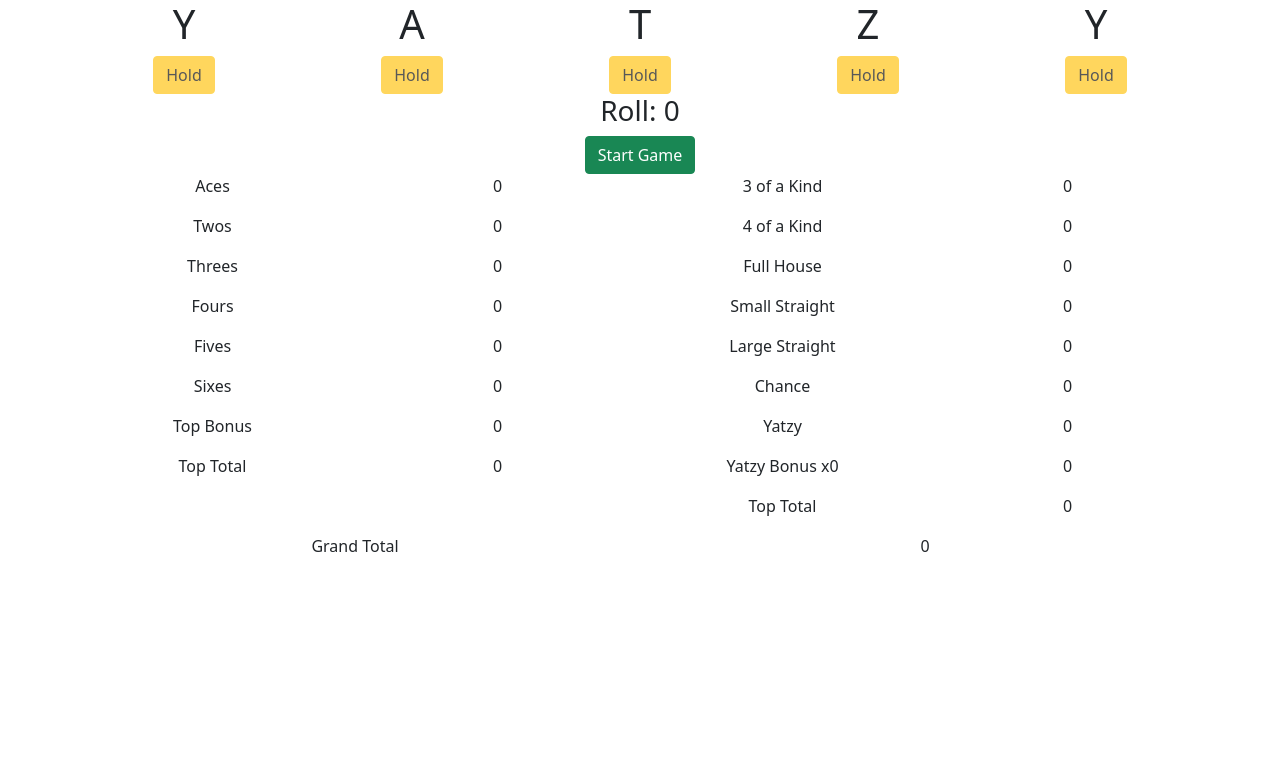
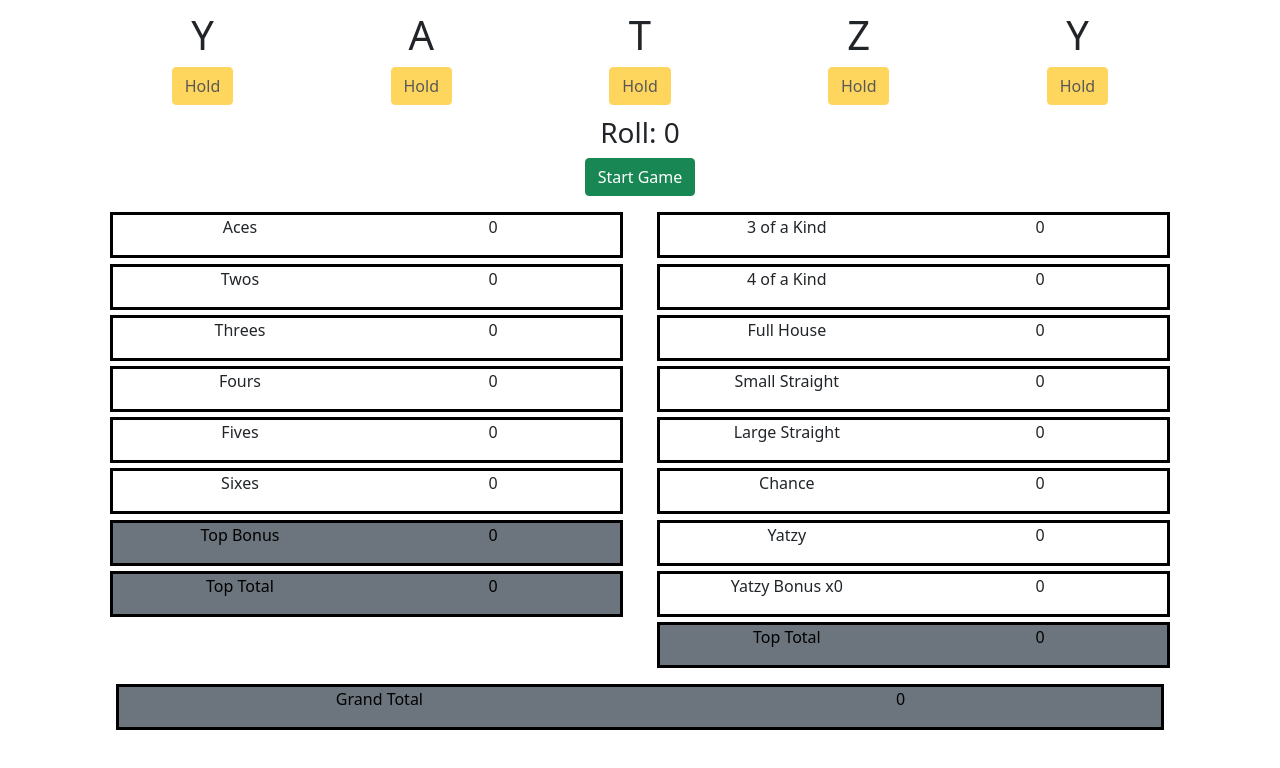
Before and after one commit to mike881205/yatzy, a React (Create React App) app: page / in a window 1280 px wide. Shown: the top 768 px of the page. Built offline with nearby package versions, Linux system fonts and the light colour scheme.

Commit message:
updated styling

```diff
--- a/src/components/BoardRow/index.js
+++ b/src/components/BoardRow/index.js
@@ -9,29 +9,29 @@ const BoardRow = ({ scoreBoard, topScore, bottomScore, handleShow }) => {
     const topTotal = topScore + topBonus();
 
     return (
-        <Row>
+        <Row style={{margin: '1%'}}>
             <Col>
                 <Row>
                     <Col>
                         {scoreBoard[0].map((hand, i) => { return <HandRow key={`top ${i}`} handleShow={handleShow} hand={hand} board={0} index={i} /> })}
-                        <Row >
+                        <Row className="btn-secondary" style={{margin: '1%', border: 'solid black', color: 'black'}}>
                             <Col><p>Top Bonus</p></Col>
                             <Col><p>{topBonus()}</p></Col>
                         </Row>
-                        <Row >
+                        <Row className="btn-secondary" style={{margin: '1%', border: 'solid black', color: 'black'}}>
                             <Col><p>Top Total</p></Col>
                             <Col><p>{topTotal}</p></Col>
                         </Row>
                     </Col>
                     <Col>
                         {scoreBoard[1].map((hand, i) => { return <HandRow key={`bottom ${i}`} handleShow={handleShow} hand={hand} board={1} index={i} /> })}
-                        <Row >
+                        <Row className="btn-secondary" style={{margin: '1%', border: 'solid black', color: 'black'}}>
                             <Col><p>Top Total</p></Col>
                             <Col><p>{bottomScore}</p></Col>
                         </Row>
                     </Col>
                 </Row>
-                <Row >
+                <Row className="btn-secondary" style={{margin: '1%', border: 'solid black', color: 'black'}} >
                     <Col><p>Grand Total</p></Col>
                     <Col><p>{topTotal + bottomScore}</p></Col>
                 </Row>
--- a/src/components/ButtonRow/index.js
+++ b/src/components/ButtonRow/index.js
@@ -3,12 +3,12 @@ import Row from 'react-bootstrap/Row';
 import Col from 'react-bootstrap/Col';
 import Button from 'react-bootstrap/Button';
 
-const ButtonRow = ({ shuffleSlots, roll, roundOver, gameOver, selectedHand, validHand, startGame, nextRound, endRound }) => {
+const ButtonRow = ({ shuffleSlots, roll, roundOver, gameOver, selectedHand, validHand, startGame, nextRound, endRound, resetGame }) => {
 
     const {used, removed} = selectedHand;
 
     return (
-        <Row>
+        <Row style={{margin: '1%'}}>
             <Col>
                 <Row>
                     <Col>
@@ -33,7 +33,7 @@ const ButtonRow = ({ shuffleSlots, roll, roundOver, gameOver, selectedHand, vali
                                 :
                                 <Row>
                                     <Col>
-                                        <Button variant="success" onClick={() => nextRound()}>Next Round</Button>{' '}
+                                        <Button variant="success" onClick={!gameOver ? () => nextRound() : () => resetGame()}>{!gameOver ? 'Next Round': 'New Game'}</Button>{' '}
                                     </Col>
                                 </Row>
                             :
--- a/src/components/HandModal/index.js
+++ b/src/components/HandModal/index.js
@@ -9,7 +9,7 @@ const HandModal = ({ show, handleClose, selectedHand, selectHand }) => {
 
     return (
         <Modal show={show} onHide={handleClose}>
-            <Modal.Body> {remove ? `Rmove "${name}"?` : `Select "${name}" for ${points} point(s)?`}</Modal.Body>
+            <Modal.Body> {remove ? `Remove "${name}"?` : `Select "${name}" for ${points} point(s)?`}</Modal.Body>
             <Modal.Footer>
                 <Button variant="secondary" onClick={handleClose}>Nope!</Button>
                 <Button variant="primary" onClick={() => selectHand(selectedHand)}>Yes</Button>
--- a/src/components/HandRow/index.js
+++ b/src/components/HandRow/index.js
@@ -11,14 +11,20 @@ const HandRow = ({ hand, board, index, handleShow }) => {
         if (!btnClass.includes('disabled')) handleShow({ name: hand.hand, points: points, valid: valid, remove: removeHand, used: used, removed: removed, board: board, index: index })
     }
 
+    if (used || removed) console.log(hand)
+
     return (
         <Row
+            style={{
+                margin: '1%',
+                border: 'solid black'
+            }}
             className={
                 valid || removeHand ?
                     valid ? 'btn-info' : 'btn-danger'
                     :
                     used || removed ?
-                        used ? 'btn-success disabled' : 'btn-secondary disabled'
+                        used ? 'btn-success disabled' : 'btn-dark disabled'
                         :
                         'disabled'
             }
--- a/src/components/SlotRow/index.js
+++ b/src/components/SlotRow/index.js
@@ -4,7 +4,7 @@ import Slot from "../Slot";
 
 const SlotRow = ({ slots, roll, roundOver, holdSlot }) => {
     return (
-        <Row>
+        <Row style={{margin: '1%'}}>
             {slots.map((slot, i) => { return <Slot key={i} slot={slot} roundOver={roundOver} roll={roll} holdSlot={holdSlot} />})}
         </Row>
     );
--- a/src/components/Yatzy/index.js
+++ b/src/components/Yatzy/index.js
@@ -48,6 +48,18 @@ const Yatzy = () => {
     const endRound = () => {
         setRoundOver(true);
         checkHands();
+    };
+
+    const endGame =() => setGameOver(true)
+
+    const resetGame =()=> {
+        setBoard([topHands(), bottomHands()]);
+        setSlots(Slots());
+        setRoll(0);
+        setSelected(nullHand());
+        setValid(false);
+        setTopScore(0);
+        setBottomScore(0);
     };
 
     const holdSlot = slot => {
@@ -155,31 +167,26 @@ const Yatzy = () => {
                         case 3:
                             if (!bottomHands[2].used && !bottomHands[2].removed) FHtriple = true;
                             if (!bottomHands[0].used && !bottomHands[0].removed) {
-                                console.log(`${key}'s: ${countObj[key]}`)
                                 bottomHands[0].valid = true;
                                 bottomHands[0].points = valTotal();
                             };
                             break;
                         case 4:
                             if (!bottomHands[0].used && !bottomHands[0].removed) {
-                                console.log(`${key}'s: ${countObj[key]}`)
                                 bottomHands[0].valid = true;
                                 bottomHands[0].points = valTotal();
                             };
                             if (!bottomHands[1].used && !bottomHands[1].removed) {
-                                console.log(`${key}'s: ${countObj[key]}`)
                                 bottomHands[1].valid = true;
                                 bottomHands[1].points = valTotal();
                             };
                             break;
                         case 5:
                             if (!bottomHands[0].used && !bottomHands[0].removed) {
-                                console.log(`${key}'s: ${countObj[key]}`)
                                 bottomHands[0].valid = true;
                                 bottomHands[0].points = valTotal();
                             };
                             if (!bottomHands[1].used && !bottomHands[1].removed) {
-                                console.log(`${key}'s: ${countObj[key]}`)
                                 bottomHands[1].valid = true;
                                 bottomHands[1].points = valTotal();
                             };
@@ -213,7 +220,10 @@ const Yatzy = () => {
             if (!valid) {
                 board.forEach(array => {
                     array.forEach(hand => {
-                        if (hand.hand !== 'Yatzy Bonus' && !hand.used && !hand.removed) hand.removeHand = true
+                        if (hand.hand !== 'Yatzy Bonus' && !hand.used && !hand.removed) {
+                            hand.removeHand = true;
+                            hand.points = 0;
+                        }
                     });
                 });
             }
@@ -251,13 +261,21 @@ const Yatzy = () => {
             let unused = false;
             scoreBoard.forEach(board => {
                 board.forEach(hand => {
+                    if (hand.hand !== 'Yatzy Bonus' && !hand.used && !hand.removed) unused = true;
+                });
+            });
+            if (!unused) endGame();
+        };
+
+        const resetBoard =()=> {
+            scoreBoard.forEach(board => {
+                board.forEach(hand => {
                     hand.valid = false;
                     hand.removeHand = false;
-                    if (!hand.used && !hand.removed) unused = true;
+                    if ((!hand.used && !hand.removed) || (hand.hand === 'Yatzy Bonus' && !hand.used)) hand.points = 0;
                 });
             });
-            if (!unused) alert('gameOver');
-        };
+        }
 
         if (hand.valid) {
             if (board === 1 && index === 7) {
@@ -288,9 +306,8 @@ const Yatzy = () => {
             };
         };
 
-        console.log(hand)
-
         handleClose();
+        resetBoard();
         setBoard([...scoreBoard]);
         setSelected(hand);
         checkGameOver();
@@ -311,6 +328,7 @@ const Yatzy = () => {
                 gameOver={gameOver}
                 selectedHand={selectedHand}
                 validHand={validHand}
+                resetGame={resetGame}
                 shuffleSlots={shuffleSlots}
                 startGame={startGame}
                 nextRound={nextRound}
```
